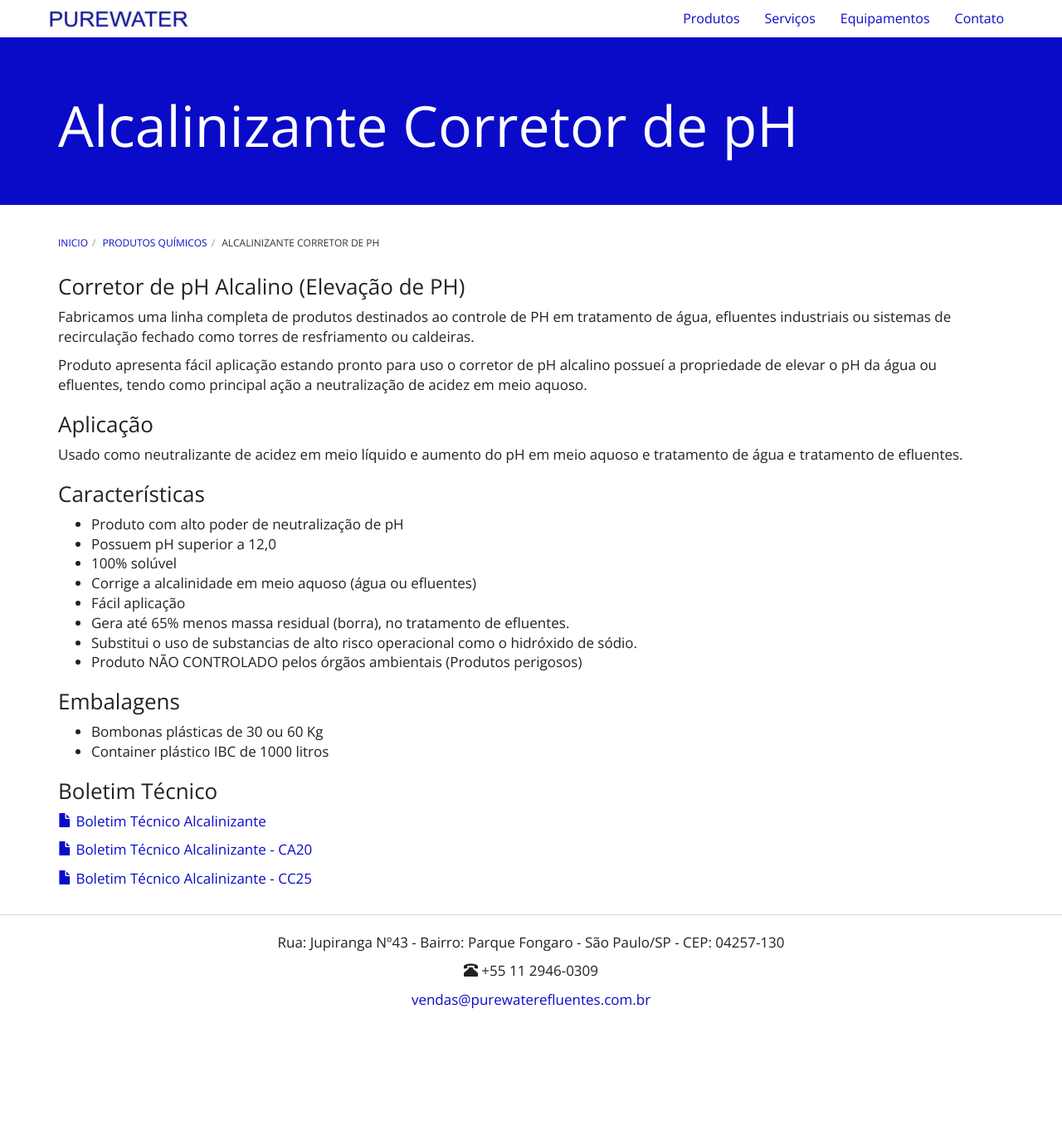
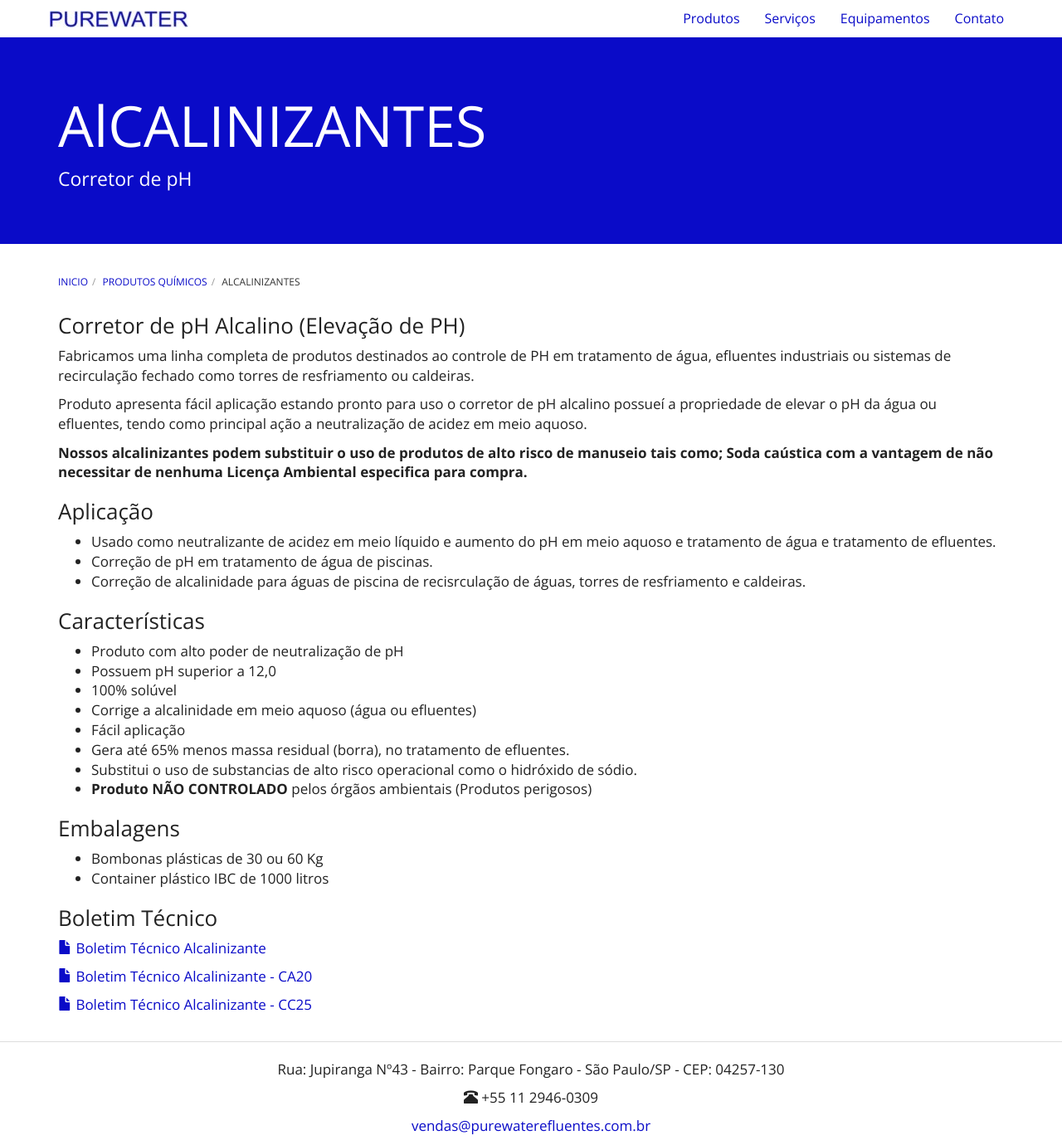
Before and after one commit to purewaterefluentes/purewaterefluentes.github.io, a Jekyll site: the page built from produtos/alcalinizante-corretor-ph.md, in a window 1280 px wide and 1380 px high. Shown: the whole window at 83% size. Built offline with Jekyll 4.4.1, drawn with Linux system fonts in a browser that asks for light colours; nearby versions of some CDN libraries; library files that are not in the unit come from our copies.

Commit message:
Update alcalinizante-corretor-ph.md

```diff
--- a/produtos/alcalinizante-corretor-ph.md
+++ b/produtos/alcalinizante-corretor-ph.md
@@ -1,8 +1,8 @@
 ---
 layout: default
 pageTitle: Alcalinizante
-title: Alcalinizante Corretor de pH
-subtitle:
+title: AlCALINIZANTES
+subtitle: Corretor de pH
 ---
 
 ### Corretor de pH Alcalino (Elevação de PH)
@@ -11,9 +11,13 @@ Fabricamos uma linha completa de produtos destinados ao controle de PH em tratam
 
 Produto apresenta fácil aplicação estando pronto para uso o corretor de pH alcalino possueí a propriedade de elevar o pH da água ou efluentes, tendo como principal ação a neutralização de acidez em meio aquoso.
 
+**Nossos alcalinizantes podem substituir o uso de produtos de alto risco de manuseio tais como; Soda caústica com a vantagem de não necessitar de nenhuma Licença Ambiental especifica para compra.**
+
 ### Aplicação
 
-Usado como neutralizante de acidez em meio líquido e aumento do pH em meio aquoso e tratamento de água e tratamento de efluentes.
+- Usado como neutralizante de acidez em meio líquido e aumento do pH em meio aquoso e tratamento de água e tratamento de efluentes.
+- Correção de pH em tratamento de água de piscinas.
+- Correção de alcalinidade para águas de piscina de recisrculação de águas, torres de resfriamento e caldeiras.
 
 ### Características
 
@@ -24,7 +28,7 @@ Usado como neutralizante de acidez em meio líquido e aumento do pH em meio aquo
 - Fácil aplicação
 - Gera até 65% menos massa residual (borra), no tratamento de efluentes.
 - Substitui o uso de substancias de alto risco operacional como o hidróxido de sódio.
-- Produto NÃO CONTROLADO pelos órgãos ambientais (Produtos perigosos)
+- **Produto NÃO CONTROLADO** pelos órgãos ambientais (Produtos perigosos)
 
 ### Embalagens
 
```
